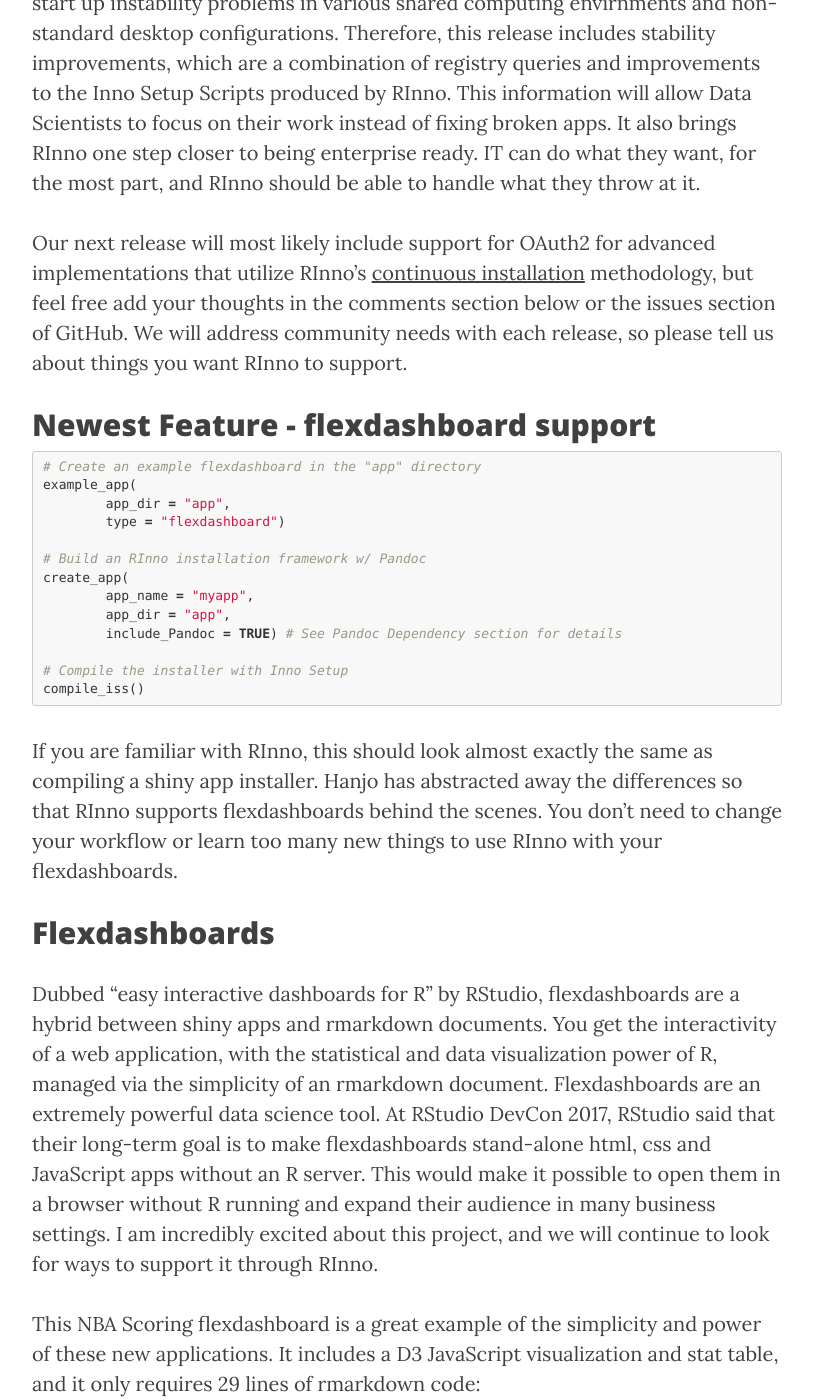
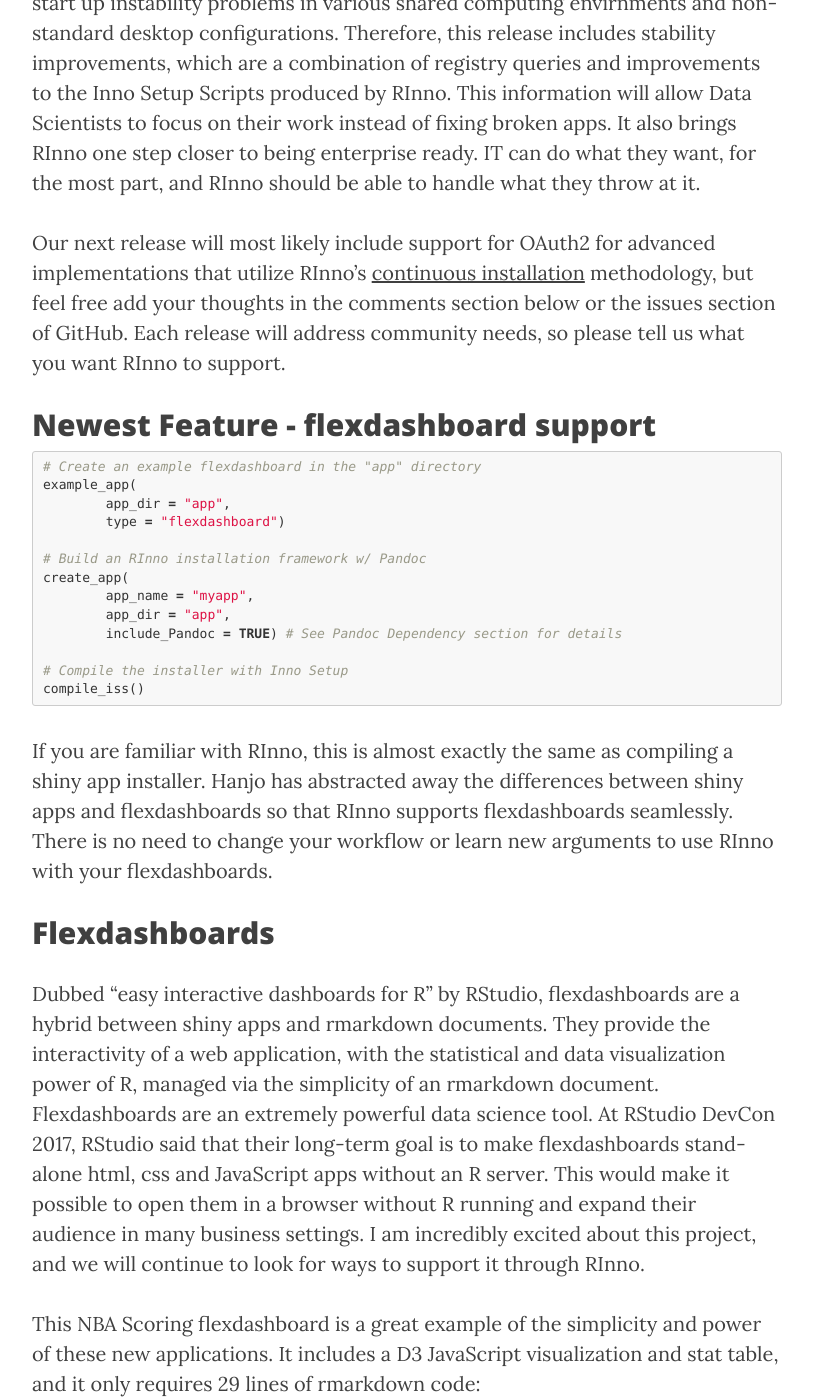
Before and after one commit to ficonsulting/filabs, a Jekyll site: the page built from _posts/2017-8-18-RInnov01.markdown, in a window 1280 px wide and 1400 px high, scrolled down 1048 px. Shown: the whole window, without its empty margins (233-1046 px from the left). Built offline with Jekyll 4.4.1, drawn with Linux system fonts in a browser that asks for light colours; nearby versions of some CDN libraries; comment, search, counter and statistics services are not loaded; some of the changed text lies outside the part shown.

Commit message:
One week later, reading it again.

```diff
--- a/_posts/2017-8-18-RInnov01.markdown
+++ b/_posts/2017-8-18-RInnov01.markdown
@@ -10,13 +10,13 @@ header-img: "img/minnow.jpg"
 permalink: /:title
 ---
 
-Today, we are happy to announce RInno's first minor release. Over the past 5 months, RInno has been downloaded over 1200 times. Data scientists use it at the FDIC, the US Treasury and US Department of Agriculture among other organizations to install shiny apps on desktop computers. We have been getting weekly questions from the community about its features, and we even received our first question on [StackOverflow](https://stackoverflow.com/a/45700435/5490949). The most exciting development, however, is what led to today's minor release.
+Today, we are happy to announce RInno's first minor release. Over the past 5 months, RInno has been downloaded over 1200 times. Data scientists use it at the FDIC, the US Treasury and US Department of Agriculture among other organizations to install shiny apps on desktop computers. We have been getting weekly questions about its features and use cases, and we received our first question on [StackOverflow](https://stackoverflow.com/a/45700435/5490949). The most exciting development, however, is what led to today's minor release.
 
 Hanjo Odendaal, a PhD student and data science consultant from South Africa, came to us with a question about how to install RStudio's newest dashboard package, [flexdashboard](http://rmarkdown.rstudio.com/flexdashboard/). He had a fully formed idea about how it could work, so I asked him if he'd like to implement it together. Over the past few months, he has been an incredibly thoughtful contributor to the project, and he is the chief visionary for this release.
 
 At the same time, many of the issues submitted on [GitHub](https://github.com/ficonsulting/RInno/issues) were related to app start up instability problems in various shared computing envirnments and non-standard desktop configurations. Therefore, this release includes stability improvements, which are a combination of registry queries and improvements to the Inno Setup Scripts produced by RInno. This information will allow Data Scientists to focus on their work instead of fixing broken apps. It also brings RInno one step closer to being enterprise ready. IT can do what they want, for the most part, and RInno should be able to handle what they throw at it.
 
-Our next release will most likely include support for OAuth2 for advanced implementations that utilize RInno's [continuous installation](https://cran.r-project.org/web/packages/RInno/vignettes/cont-installation.html) methodology, but feel free add your thoughts in the comments section below or the issues section of GitHub. We will address community needs with each release, so please tell us about things you want RInno to support.
+Our next release will most likely include support for OAuth2 for advanced implementations that utilize RInno's [continuous installation](https://cran.r-project.org/web/packages/RInno/vignettes/cont-installation.html) methodology, but feel free add your thoughts in the comments section below or the issues section of GitHub. Each release will address community needs, so please tell us what you want RInno to support.
 
 ## Newest Feature - flexdashboard support
 
@@ -36,16 +36,16 @@ create_app(
 compile_iss()
 {% endhighlight %}
 
-If you are familiar with RInno, this should look almost exactly the same as compiling a shiny app installer. Hanjo has abstracted away the differences so that RInno supports flexdashboards behind the scenes. You don't need to change your workflow or learn too many new things to use RInno with your flexdashboards.
+If you are familiar with RInno, this is almost exactly the same as compiling a shiny app installer. Hanjo has abstracted away the differences between shiny apps and flexdashboards so that RInno supports flexdashboards seamlessly. There is no need to change your workflow or learn new arguments to use RInno with your flexdashboards.
 
 ## Flexdashboards
-Dubbed "easy interactive dashboards for R" by RStudio, flexdashboards are a hybrid between shiny apps and rmarkdown documents. You get the interactivity of a web application, with the statistical and data visualization power of R, managed via the simplicity of an rmarkdown document. Flexdashboards are an extremely powerful data science tool. At RStudio DevCon 2017, RStudio said that their long-term goal is to  make flexdashboards stand-alone html, css and JavaScript apps without an R server. This would make it possible to open them in a browser without R running and expand their audience in many business settings. I am incredibly excited about this project, and we will continue to look for ways to support it through RInno.
+Dubbed "easy interactive dashboards for R" by RStudio, flexdashboards are a hybrid between shiny apps and rmarkdown documents. They provide the interactivity of a web application, with the statistical and data visualization power of R, managed via the simplicity of an rmarkdown document. Flexdashboards are an extremely powerful data science tool. At RStudio DevCon 2017, RStudio said that their long-term goal is to  make flexdashboards stand-alone html, css and JavaScript apps without an R server. This would make it possible to open them in a browser without R running and expand their audience in many business settings. I am incredibly excited about this project, and we will continue to look for ways to support it through RInno.
 
 This NBA Scoring flexdashboard is a great example of the simplicity and power of these new applications. It includes a D3 JavaScript visualization and stat table, and it only requires 29 lines of rmarkdown code:
 
 <iframe width="800" height="800" src="https://beta.rstudioconnect.com/jjallaire/htmlwidgets-d3heatmap/htmlwidgets-d3heatmap.html" frameborder="0" allowfullscreen></iframe>
 
-You can see why the first thing Hanjo asked about RInno was: "Can I use flexdashboards?" Well, thanks to him, now you can.
+This is why the first thing Hanjo asked about RInno was: "Can I use flexdashboards?" Well, thanks to him, now you can.
 
 ### Flexdashboard Check
 When `create_app` is called, RInno now runs Hanjo's `flexdashboard_check` to determine if your app is a flexdashboard. If it is, then `flexdashboard` and `rmarkdown` are added to your app's R package dependency list and RInno prints a message to the R console to communicate its findings.
@@ -204,7 +204,7 @@ if CurStep = ssPostInstall then begin
 end;
 {% endhighlight %}
 
-It was pretty exciting to get this working because we are writing JSON to disk that JScript can read to kick off R. Once R is running, we can set the browser and tell R where we put Pandoc. Previously, JScript was doing some guess-and-check to find R and R was doing some guess-and-check to find the browser. Now, we hit the registry and use it. Otherwise, try to fail gracefully with the "none" cases.
+It was pretty exciting to get this working because these procedures are writing JSON to disk in a way that JScript can understand and start an R session reliably. Once R is running, app.R sets the browser option and tells R where Pandoc is installed. Previously, JScript was doing some guess-and-check to find R and R was doing some guess-and-check to find the browser. Now, the registry provides the information RInno needs. Otherwise, it fails gracefully using the "none" cases.
 
 ## Final Thoughts
-Besides improving the authentication of continuous installations, we are thinking about ways to use `packrat` to isolate RInno-installed apps from the user's R package library. This and other ideas are still in their nascent stages, but I am very excited to have Hanjo on the team. If you are thinking you're not qualified to contribute, that is simply false. I was a political science major who minored in economics and women and gender studies. I spent the first half of my career working in the non-profit industry doing project management and social work... I don't speak the lingo of a computer scientist and only started programming in 2013. I am sure we could use your help.
+Along with improving the authentication of continuous installations, we are planning to use `packrat` to isolate RInno-installed apps from each user's R package library. This, and other possible features, are in their nascent stages, but I am very excited to have Hanjo on the team. If you think you're not qualified to contribute, that is simply false. I was a political science major who minored in economics and women and gender studies, and then I spent the first half of my career working in the non-profit industry doing project management and social work... I am not a computer scientist and only started doing real data science work in 2013. I am sure we could use your help.
```
